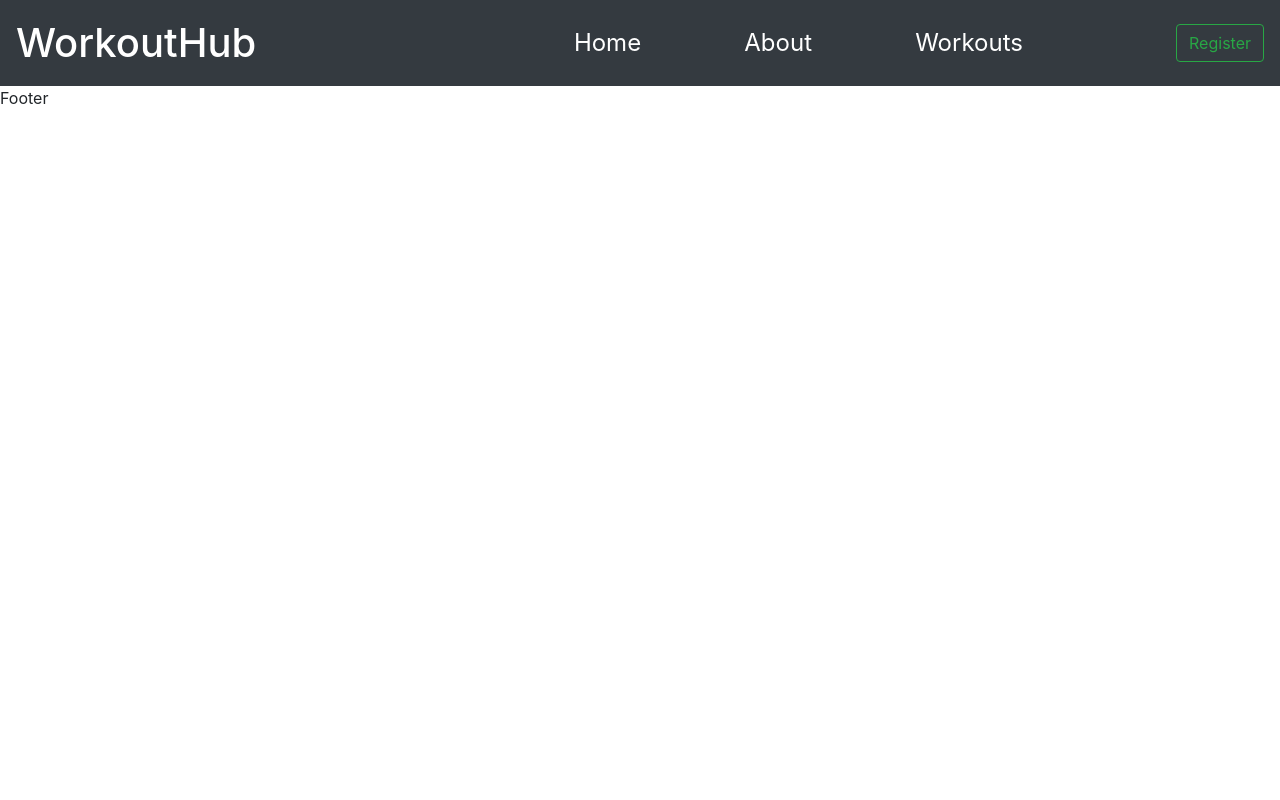
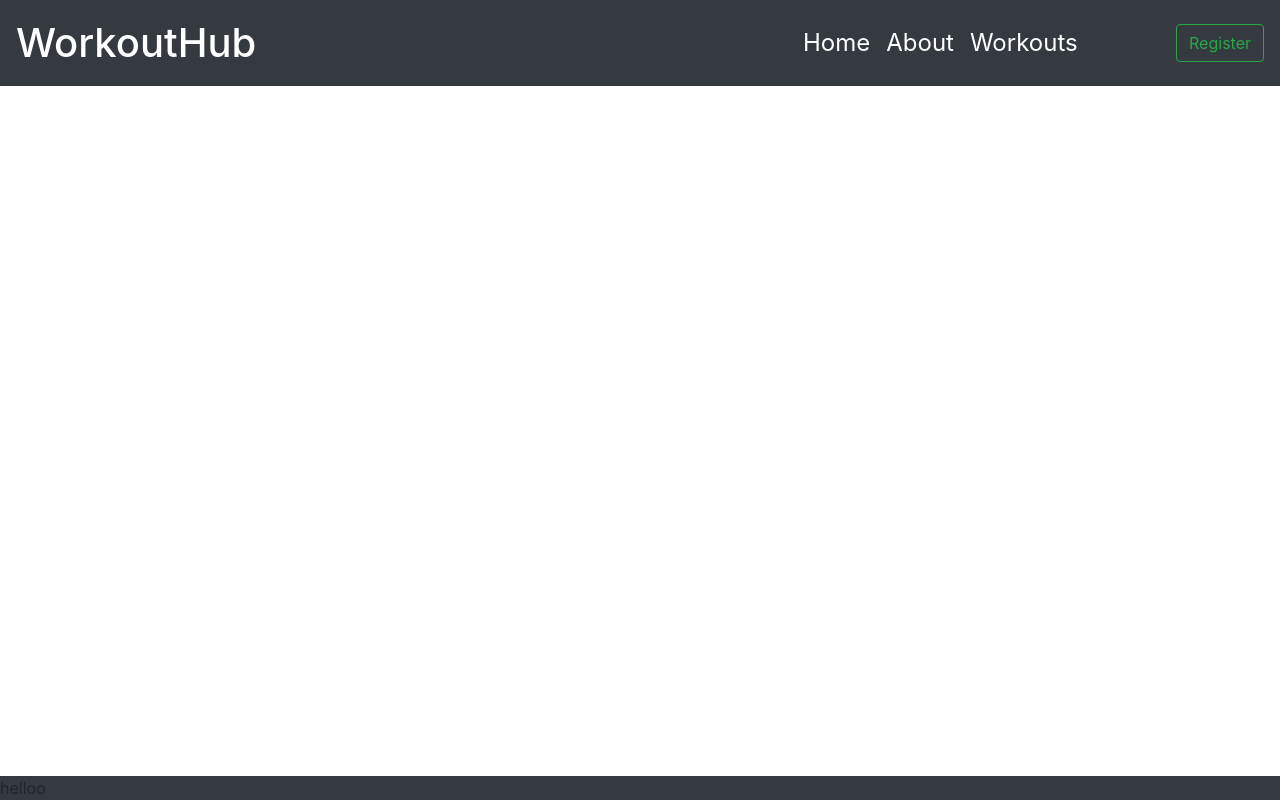
Before and after one commit to darrenrob25/workoutHub-Project, a Flask app: page / in a window 1280 px wide. Run offline with Flask 2, Linux system fonts and the light colour scheme; some libraries are stand-ins or nearby versions.

Commit message:
add: Started work on footer

```diff
--- a/workouthub/static/css/style.css
+++ b/workouthub/static/css/style.css
@@ -4,18 +4,9 @@
 }
 
 .navbar-nav{
-    padding-left: auto;
-    padding-right: 45%;
+    padding-right: 10%;
 }
 
 .nav-link{
-    margin-left: 30%;
     font-size: 1.5rem;
-    padding-left: 10%;
-    padding-right: 20%;
 }
-
-.nav-item{
-    padding-left: 10%;
-    padding-right: 20%;
-}
--- a/workouthub/templates/base.html
+++ b/workouthub/templates/base.html
@@ -16,11 +16,11 @@
         </button>
         <div class="collapse navbar-collapse text-center" id="navbarSupportedContent">
             <ul class="navbar-nav ml-auto">
-                <li class="nav-item nav-link active">
-                    <a class="text-white" href="#">Home</a>
+                <li class="nav-item nav-link">
+                    <a class="text-white" href="#">Home </a>
                 </li>
-                <li class="nav-item nav-link active">
-                    <a class="text-white" href="#">About</a>
+                <li class="nav-item nav-link">
+                    <a class="text-white" href="#"> About</a>
                 </li>
                 <li class="nav-item nav-link">
                     <a class="text-white" href="#">Workouts</a>
@@ -33,9 +33,11 @@
     </div>
 
 
-    <footer>
-        Footer
-    </footer>
+<footer>
+    <div class="footer fixed-bottom bg-dark">
+        helloo
+    </div>
+</footer>
 <script src="https://code.jquery.com/jquery-3.2.1.slim.min.js"
     integrity="sha384-KJ3o2DKtIkvYIK3UENzmM7KCkRr/rE9/Qpg6aAZGJwFDMVNA/GpGFF93hXpG5KkN"
     crossorigin="anonymous"></script>
```
